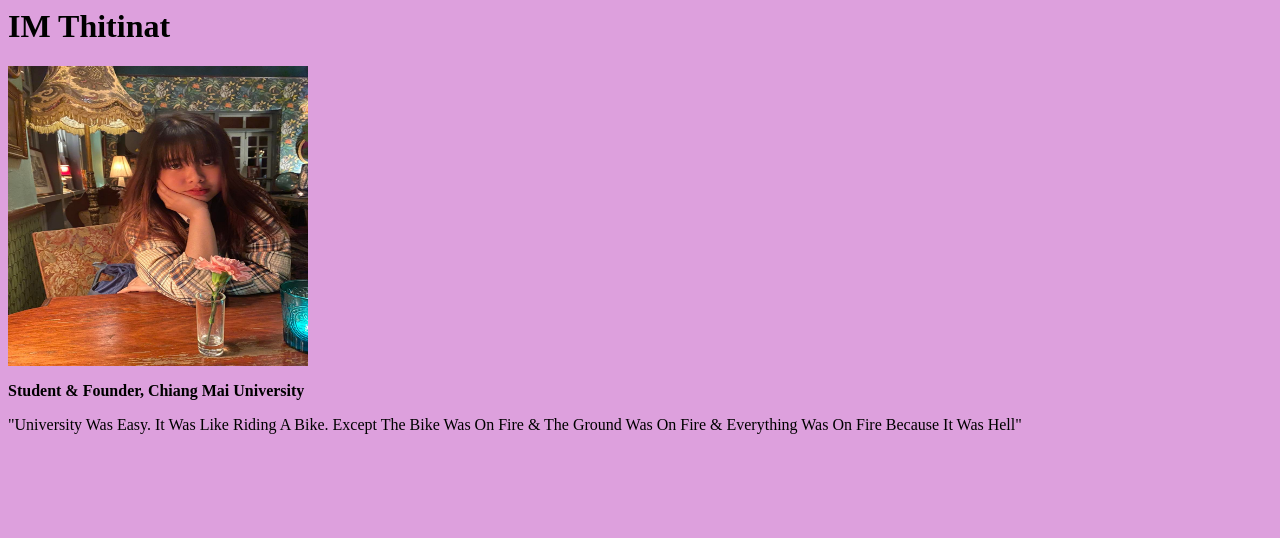
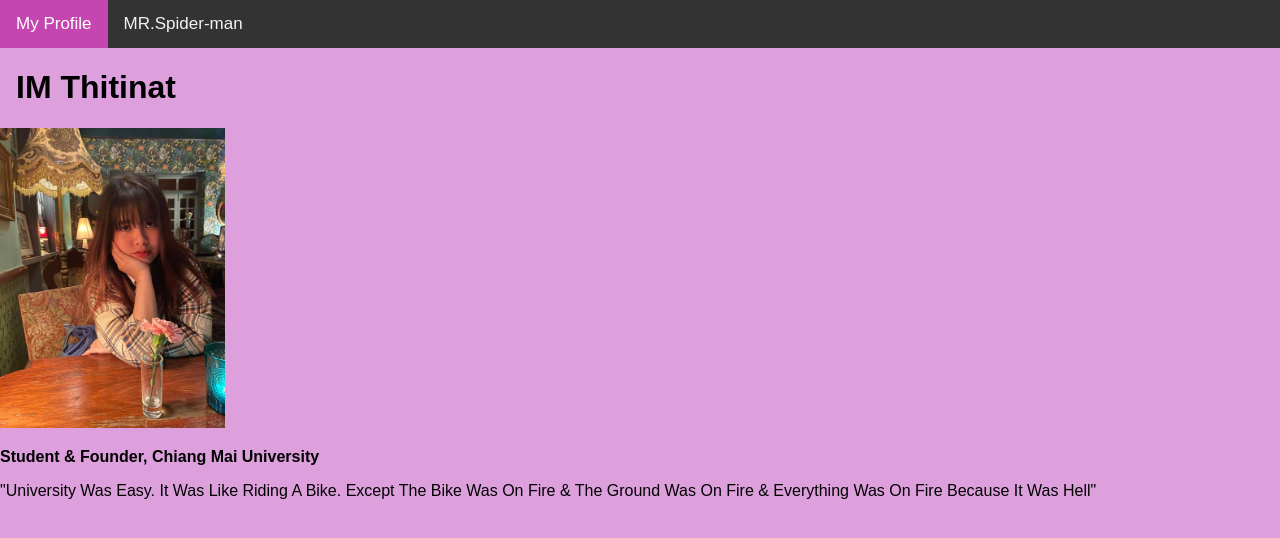
Before and after one commit to IMthitinat/newRepo, a plain HTML site: page index.html in a window 1280 px wide. Drawn offline with Linux system fonts and the light colour scheme.

Commit message:
add menu

```diff
--- a/index.html
+++ b/index.html
@@ -1,15 +1,56 @@
+<!DOCTYPE html>
+<html>
 <head>
     <style>
-    body {
-      background-color:plum;
-    }
+        body {
+            background-color: plum;
+        }
+
+        body {
+            margin: 0;
+            font-family: Arial, Helvetica, sans-serif;
+        }
+
+        .topnav {
+            overflow: hidden;
+            background-color: #333;
+        }
+
+        .topnav a {
+            float: left;
+            color: #f2f2f2;
+            text-align: center;
+            padding: 14px 16px;
+            text-decoration: none;
+            font-size: 17px;
+        }
+
+        .topnav a:hover {
+            background-color: #ddd;
+            color: black;
+        }
+
+        .topnav a.active {
+            background-color: #c546b0;
+            color: white;
+        }
     </style>
-    <h1>IM Thitinat</h1>
-    </head>
+
+</head>
 
 <body>
-    <img src="pic/im.jpg" alt="Me" style="width:300" height="300" >
-<p ><b>Student & Founder, Chiang Mai University</b> </p>
-<p> "University Was Easy. It Was Like Riding A Bike.
-     Except The Bike Was On Fire & The Ground Was On Fire & Everything Was On Fire Because It Was Hell"</p>
-</body>
+    <div class="topnav">
+        <a class="active" href="#home">My Profile</a>
+        <a href="#news">MR.Spider-man</a>
+
+      </div>
+
+      <div style="padding-left:16px">
+        <h1>IM Thitinat</h1>
+
+      </div>
+    <img src="pic/im.jpg" alt="Me" style="width:300" height="300">
+    <p><b>Student & Founder, Chiang Mai University</b> </p>
+    <p> "University Was Easy. It Was Like Riding A Bike.
+        Except The Bike Was On Fire & The Ground Was On Fire & Everything Was On Fire Because It Was Hell"</p>
+</body></html>
```
